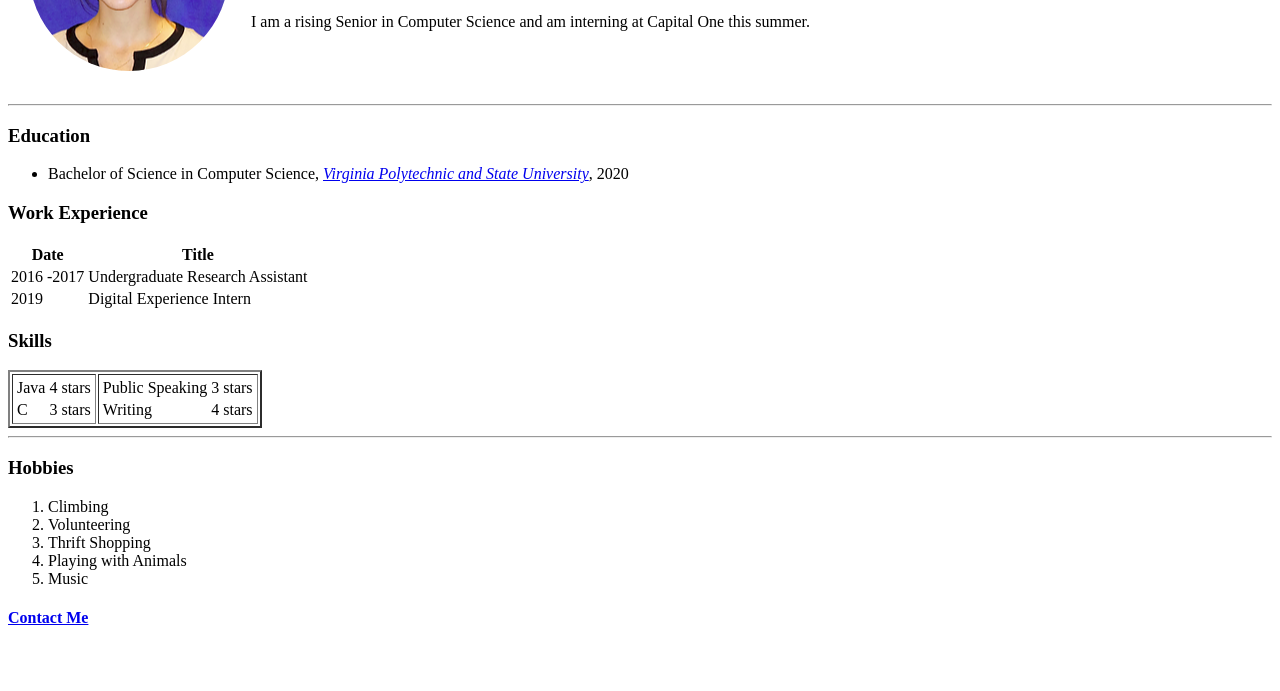
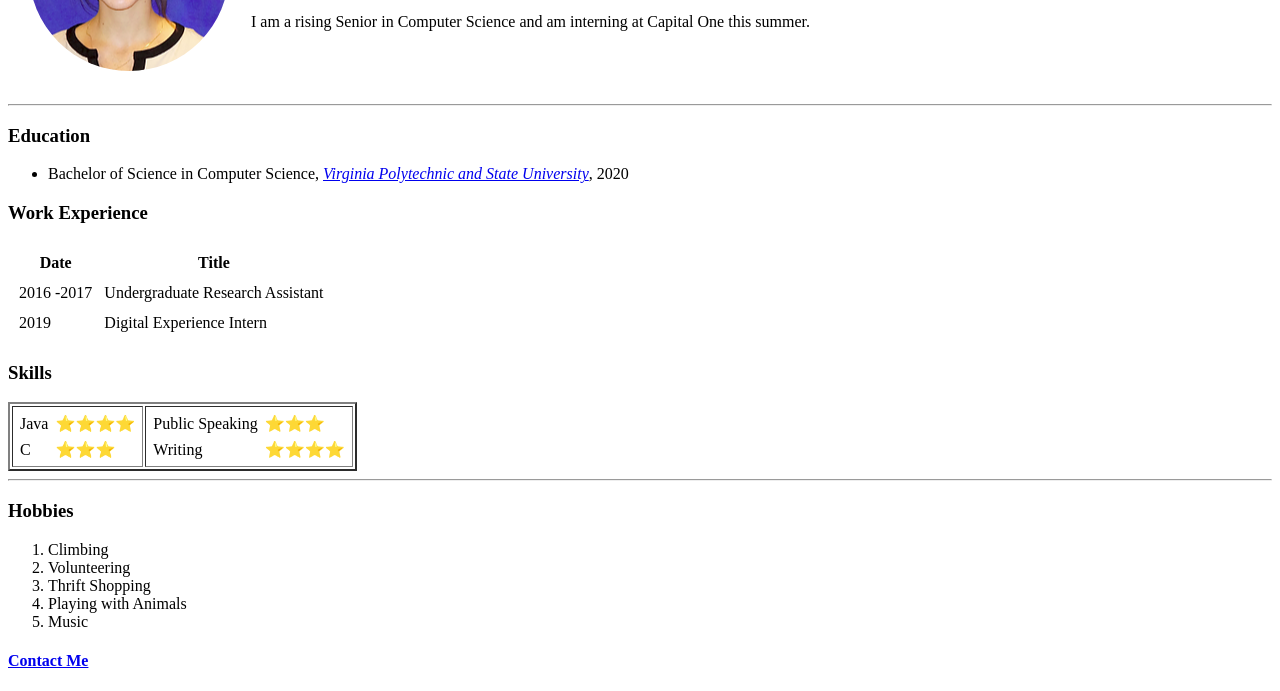
Before and after one commit to lwichin/cv, a plain HTML site: page index.html in a window 1280 px wide. Shown: the part 158-849 px from the top of the page. Before the commit the page ends 806 px from the top, so only its background shows below. Drawn offline with Linux system fonts and the light colour scheme.

Commit message:
adjust formatting on tables

```diff
--- a/index.html
+++ b/index.html
@@ -24,7 +24,7 @@
      <li>Bachelor of Science in Computer Science, <em><a href="https://www.vt.edu">Virginia Polytechnic and State University</a></em>, 2020</li>
    </ul>
    <h3>Work Experience</h3>
-   <table>
+   <table cellspacing="10">
      <thead>
        <tr>
          <th>Date</th>
@@ -46,26 +46,26 @@
 <h3>Skills</h3>
    <table border="2">
      <td>
-       <table>
+       <table cellspacing="5">
          <tr>
            <td>Java</td>
-           <td>4 stars</td>
+           <td>⭐️⭐️⭐️⭐️</td>
          </tr>
          <tr>
            <td>C</td>
-           <td>3 stars</td>
+           <td>⭐️⭐️⭐️</td>
          </tr>
        </table>
      </td>
      <td>
-       <table>
+       <table cellspacing="5">
         <tr>
           <td>Public Speaking</td>
-          <td>3 stars</td>
+          <td>⭐️⭐️⭐️</td>
         </tr>
         <tr>
           <td>Writing</td>
-          <td>4 stars</td>
+          <td>⭐️⭐️⭐️⭐️</td>
         </tr>
        </table>
 
```
